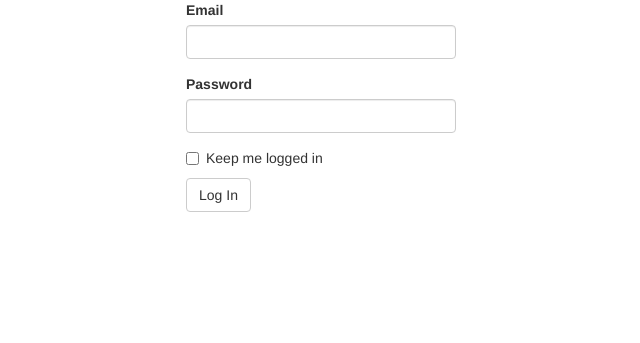
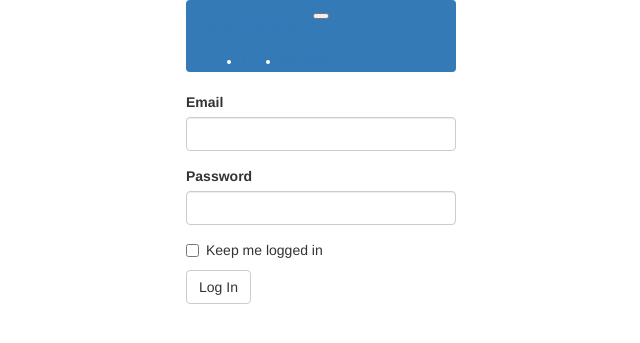
Before and after one commit to s4826/bustracker, a Flask app: page /login in a window 1280 px wide. Shown: the top 343 px of the page, without its empty margins (319-959 px from the left). Run offline with Flask 3, Linux system fonts and the light colour scheme; parts of the project's set-up code (start-up, migrations or seed data) failed here and were passed over; some libraries are stand-ins or nearby versions.

Commit message:
Change templates to include login features

```diff
--- a/app/static/helpers.js
+++ b/app/static/helpers.js
@@ -85,3 +85,7 @@
         path = [route, direction, stop].join('/');
     return window.origin + `/routes/${path}`;
 }
+
+function delete_flash(flash) {
+    $(flash).parent().remove()
+}
--- a/app/templates/base.html
+++ b/app/templates/base.html
@@ -1,13 +1,57 @@
 {% extends "bootstrap/base.html" %}
 
 {% block title %}MBTA Bus Tracker{% endblock %}
-{% block head %}
+{% block styles %}
 {{ super() }}
-<link href="/static/styles.css" rel="stylesheet" />
-<link rel="shortcut icon" href="{{ url_for('static', filename='favicon.ico')}}">
+<link href="{{ url_for('static', filename='styles.css') }}" rel="stylesheet" />
+<link href="{{ url_for('static', filename='favicon.ico') }}" rel="shortcut icon">
+{% endblock %}
+{% block navbar %}
+<div class="container">
+    <nav class="navbar navbar-dark bg-primary">
+        <a class="navbar-brand" href="#">Bus Tracker</a>
+        <button class="navbar-toggler" type="button" data-toggle="collapse"
+                                                     data-target="#navbarCollapse"
+                                                     aria-controls="navbarCollapse"
+                                                     aria-expanded="flase"
+                                                     aria-label="Toggle
+                                                                  navigation">
+            <span class="navbar-toggler-icon"></span>
+        </button>
+        <div class="collapse navbar-collapse" id="navbarCollapse">
+            <ul class="navbar-nav">
+                {% if current_user.is_authenticated %}
+                    <li class="nav-item">
+                        <a class="nav-link" href="{{ url_for('login_bp.logout') }}">Log Out</a>
+                    </li>
+                {% else %}
+                    <li class="nav-item">
+                        <a class="nav-link" href="{{ url_for('login_bp.login') }}">Log In</a>
+                    </li>
+                    <li class="nav-item">
+                        <a class="nav-link" href="{{ url_for('login_bp.register') }}">
+                            Register
+                        </a>
+                    </li>
+                {% endif %}
+            </ul>
+        </div>
+    </nav>
+</div>
 {% endblock %}
 {% block content %}
     {% block main %}
+    <div class="container">
+        {% for message in get_flashed_messages() %}
+        <p>
+         {{ message }}
+         <button type="button" class="close" aria-label="Close"
+             onclick=delete_flash(this)>
+             <span aria-hidden="true">&times;</span>
+         </button>
+        </p>
+        {% endfor %}
+    </div>
     {% endblock %}
     {% block footer %}
     {% endblock %}
--- a/app/templates/choose_route.html
+++ b/app/templates/choose_route.html
@@ -5,6 +5,7 @@
 <div class=container>
     {{ wtf.quick_form(route_form) }}
 </div>
+{{ super() }}
 {% endblock %}
 {% block scripts %}
 {{ super() }}
--- a/app/templates/login/login.html
+++ b/app/templates/login/login.html
@@ -2,6 +2,11 @@
 {% import "bootstrap/wtf.html" as wtf %}
 {% block main %}
 {{ super() }}
+<div class="container">
+{% for message in get_flashed_messages() %}
+    <p style="color:red;">{{ message }}</p>
+{% endfor %}
+</div>
 <div class=container>
     {{ wtf.quick_form(login_form) }}
 </div>
```
